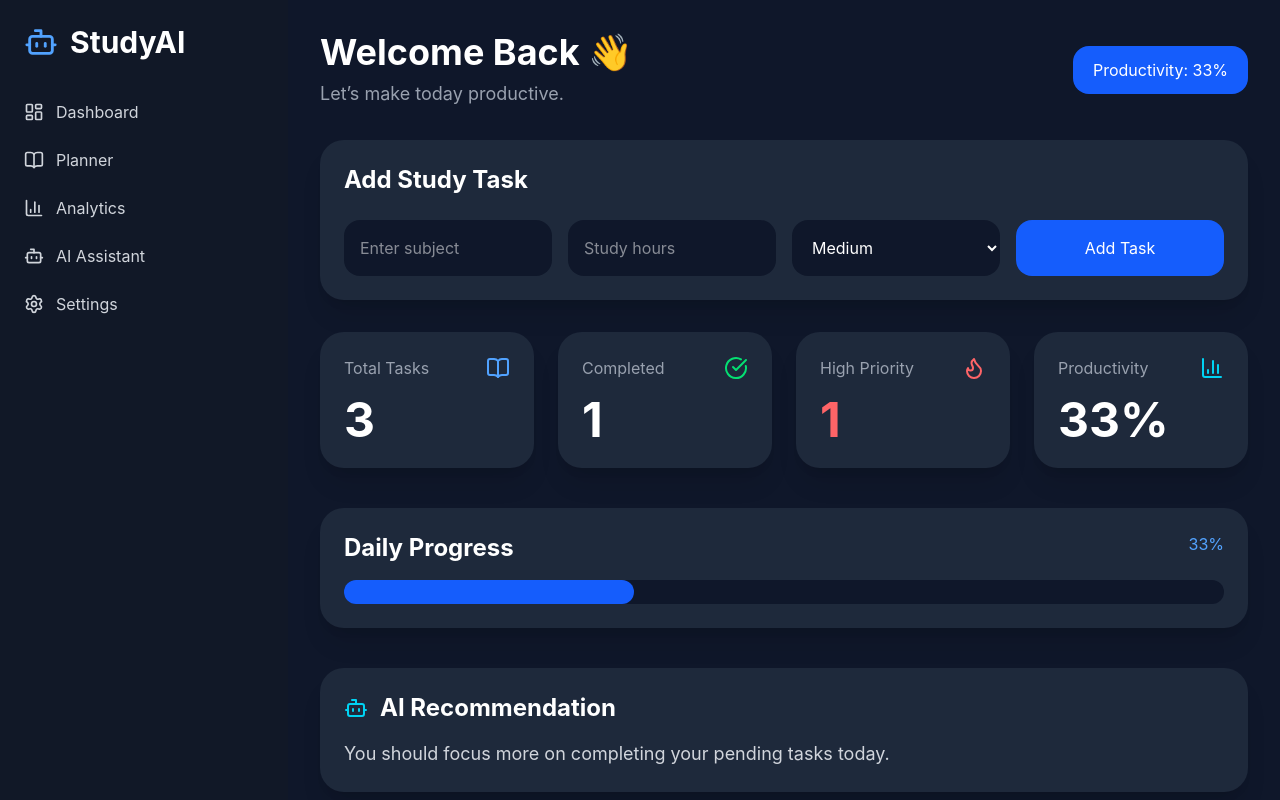
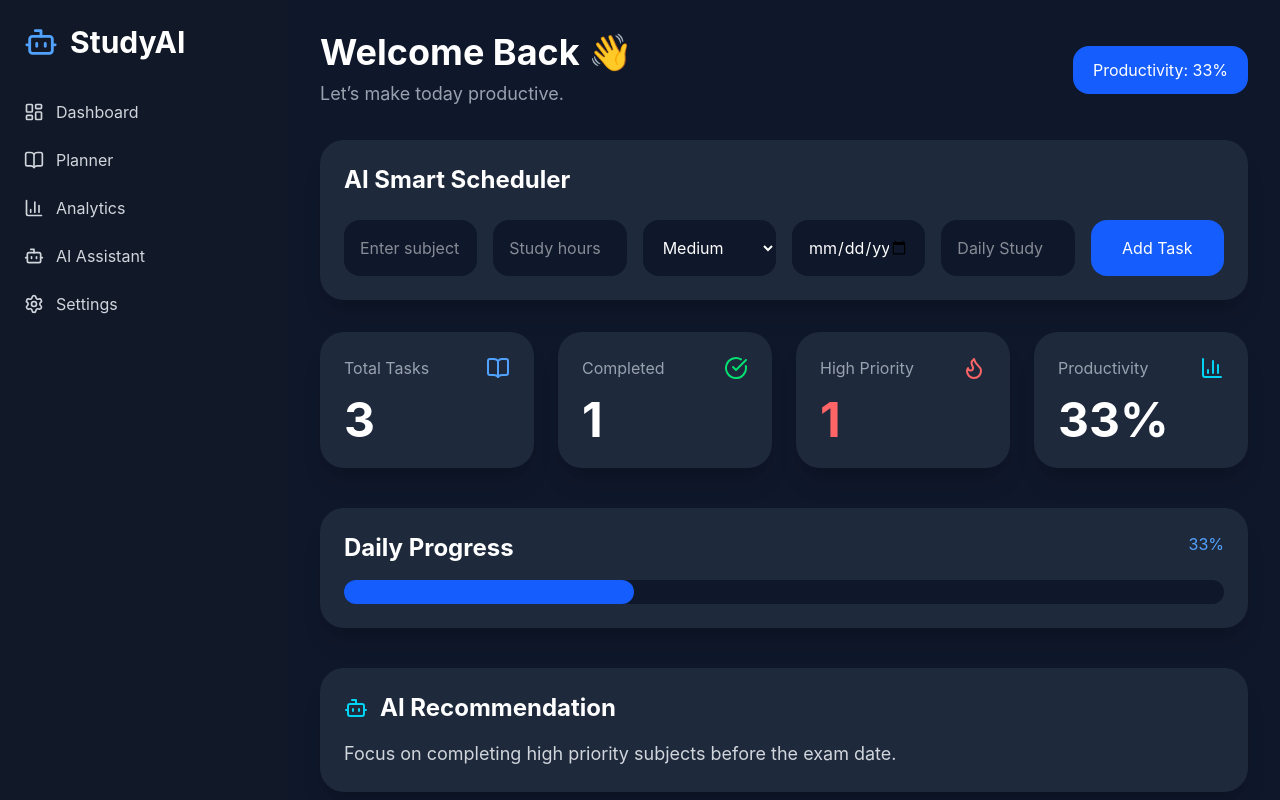
Before and after one commit to DevByPawan/AI-Study-Planner, a React app: page / in a window 1280 px wide. Shown: the top 800 px of the page. Built offline with nearby package versions, Linux system fonts and the light colour scheme; the HTML template or start-up script is replaced by a standard one.

Commit message:
Added AI Smart Scheduler V1

```diff
--- a/src/App.jsx
+++ b/src/App.jsx
@@ -28,18 +28,21 @@ function App() {
           subject: "Mathematics Revision",
           hours: "2 Hours",
           priority: "High",
+          examDate: "2026-06-01",
           completed: false
         },
         {
           subject: "Physics Numericals",
           hours: "1.5 Hours",
           priority: "Medium",
+          examDate: "2026-06-10",
           completed: false
         },
         {
           subject: "Chemistry Notes",
           hours: "1 Hour",
           priority: "Low",
+          examDate: "2026-06-15",
           completed: true
         }
       ]
@@ -48,10 +51,12 @@ function App() {
   const [subject, setSubject] = useState("")
   const [hours, setHours] = useState("")
   const [priority, setPriority] = useState("Medium")
+  const [examDate, setExamDate] = useState("")
+  const [dailyHours, setDailyHours] = useState("")
 
   const addTask = () => {
 
-    if (!subject || !hours) {
+    if (!subject || !hours || !examDate) {
       return
     }
 
@@ -59,6 +64,7 @@ function App() {
       subject,
       hours,
       priority,
+      examDate,
       completed: false
     }
 
@@ -67,6 +73,8 @@ function App() {
     setSubject("")
     setHours("")
     setPriority("Medium")
+    setExamDate("")
+    setDailyHours("")
   }
 
   const deleteTask = (index) => {
@@ -141,43 +149,28 @@ function App() {
         <ul className="space-y-6 text-gray-300">
 
           <li className="flex items-center gap-3 hover:text-white cursor-pointer transition">
-
             <LayoutDashboard size={20} />
-
             Dashboard
-
           </li>
 
           <li className="flex items-center gap-3 hover:text-white cursor-pointer transition">
-
             <BookOpen size={20} />
-
             Planner
-
           </li>
 
           <li className="flex items-center gap-3 hover:text-white cursor-pointer transition">
-
             <BarChart3 size={20} />
-
             Analytics
-
           </li>
 
           <li className="flex items-center gap-3 hover:text-white cursor-pointer transition">
-
             <Bot size={20} />
-
             AI Assistant
-
           </li>
 
           <li className="flex items-center gap-3 hover:text-white cursor-pointer transition">
-
             <Settings size={20} />
-
             Settings
-
           </li>
 
         </ul>
@@ -208,14 +201,14 @@ function App() {
 
         </div>
 
-        {/* Add Task */}
+        {/* AI Smart Scheduler */}
         <div className="bg-[#1e293b] p-6 rounded-3xl mb-8 shadow-xl">
 
           <h3 className="text-2xl font-bold mb-6">
-            Add Study Task
+            AI Smart Scheduler
           </h3>
 
-          <div className="grid md:grid-cols-4 gap-4">
+          <div className="grid md:grid-cols-6 gap-4">
 
             <input
               type="text"
@@ -243,6 +236,21 @@ function App() {
               <option>Low</option>
             </select>
 
+            <input
+              type="date"
+              value={examDate}
+              onChange={(e) => setExamDate(e.target.value)}
+              className="bg-[#0f172a] p-4 rounded-2xl outline-none"
+            />
+
+            <input
+              type="number"
+              placeholder="Daily Study Hours"
+              value={dailyHours}
+              onChange={(e) => setDailyHours(e.target.value)}
+              className="bg-[#0f172a] p-4 rounded-2xl outline-none"
+            />
+
             <button
               onClick={addTask}
               className="bg-blue-600 rounded-2xl hover:bg-blue-700 transition"
@@ -260,13 +268,11 @@ function App() {
           <div className="bg-[#1e293b] p-6 rounded-3xl shadow-xl">
 
             <div className="flex items-center justify-between mb-4">
-
               <h3 className="text-gray-400">
                 Total Tasks
               </h3>
 
               <BookOpen className="text-blue-400" />
-
             </div>
 
             <p className="text-5xl font-bold">
@@ -278,13 +284,11 @@ function App() {
           <div className="bg-[#1e293b] p-6 rounded-3xl shadow-xl">
 
             <div className="flex items-center justify-between mb-4">
-
               <h3 className="text-gray-400">
                 Completed
               </h3>
 
               <CheckCircle className="text-green-400" />
-
             </div>
 
             <p className="text-5xl font-bold">
@@ -296,13 +300,11 @@ function App() {
           <div className="bg-[#1e293b] p-6 rounded-3xl shadow-xl">
 
             <div className="flex items-center justify-between mb-4">
-
               <h3 className="text-gray-400">
                 High Priority
               </h3>
 
               <Flame className="text-red-400" />
-
             </div>
 
             <p className="text-5xl font-bold text-red-400">
@@ -314,13 +316,11 @@ function App() {
           <div className="bg-[#1e293b] p-6 rounded-3xl shadow-xl">
 
             <div className="flex items-center justify-between mb-4">
-
               <h3 className="text-gray-400">
                 Productivity
               </h3>
 
               <BarChart3 className="text-cyan-400" />
-
             </div>
 
             <p className="text-5xl font-bold">
@@ -331,7 +331,7 @@ function App() {
 
         </div>
 
-        {/* Progress Section */}
+        {/* Progress */}
         <div className="mt-10 bg-[#1e293b] p-6 rounded-3xl shadow-xl">
 
           <div className="flex justify-between mb-4">
@@ -371,10 +371,10 @@ function App() {
           <p className="text-gray-300 text-lg">
 
             {productivity < 40
-              ? "You should focus more on completing your pending tasks today."
+              ? "Focus on completing high priority subjects before the exam date."
               : productivity < 80
-                ? "Good progress! Try completing a few more tasks."
-                : "Excellent productivity today. Keep up the great work!"
+                ? "Good progress! Keep revising important topics consistently."
+                : "Excellent productivity today. Your exam preparation is on track!"
             }
 
           </p>
@@ -385,7 +385,7 @@ function App() {
         <div className="mt-10 bg-[#1e293b] p-6 rounded-3xl shadow-xl">
 
           <h3 className="text-2xl font-bold mb-6">
-            Today’s Study Plan
+            Smart Study Plan
           </h3>
 
           <div className="space-y-4">
@@ -403,8 +403,8 @@ function App() {
 
                     <p
                       className={`font-semibold text-lg ${task.completed
-                        ? "line-through text-gray-500"
-                        : ""
+                          ? "line-through text-gray-500"
+                          : ""
                         }`}
                     >
                       {task.subject}
@@ -425,6 +425,10 @@ function App() {
                     {task.hours}
 
                   </div>
+
+                  <p className="text-gray-400 text-sm mt-2">
+                    Exam Date: {task.examDate}
+                  </p>
 
                 </div>
 
```
